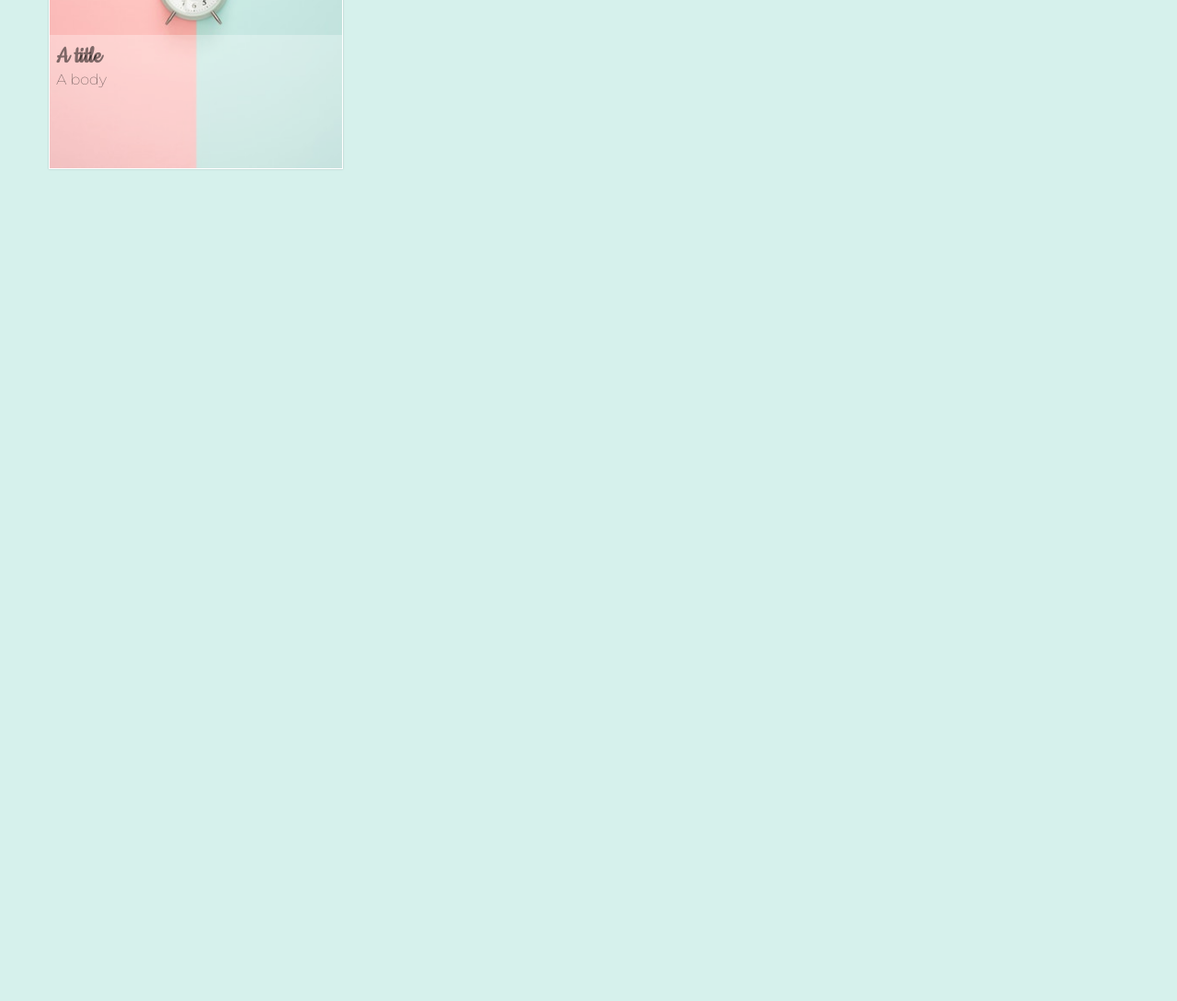
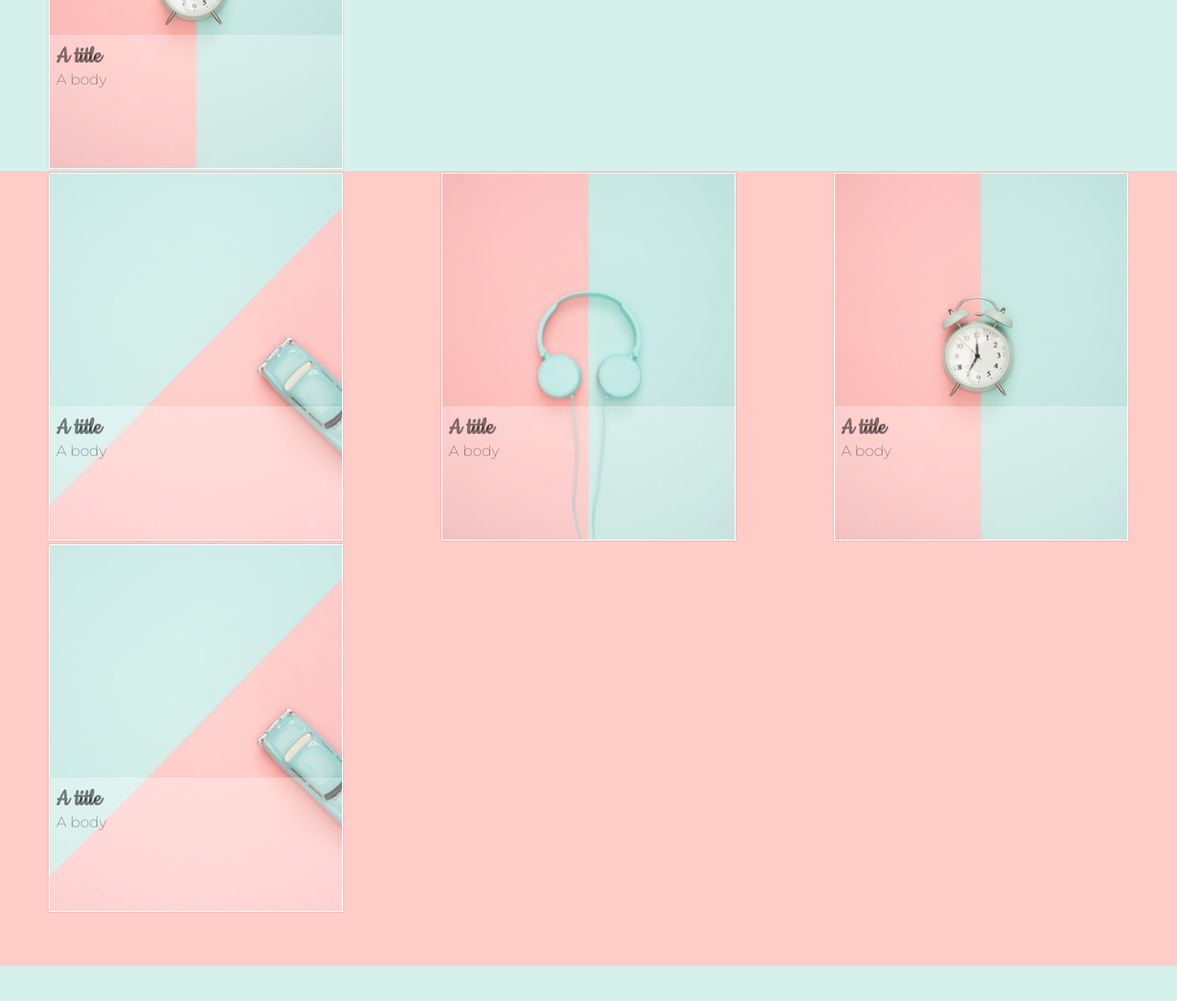
Before and after one commit to OneMuppet/onemuppet.github.io, a website with bundled scripts: page index.html in a window 1280 px wide. Shown: the part 2295-3384 px from the top of the page at 92% size. Before the commit the page ends 2595 px from the top, so only its background shows below. Built offline with nearby package versions, Linux system fonts and the light colour scheme.

Commit message:
add 4th section to demonstrate

```diff
--- a/index.html
+++ b/index.html
@@ -125,6 +125,28 @@
             <div slot="body">A body</div>
           </tq-card>
         </tq-section>
+        <tq-section>
+          <tq-card>
+            <img slot="img" src="images/card-1.jpg" />
+            <h3 slot="title">A title</h3>
+            <div slot="body">A body</div>
+          </tq-card>
+          <tq-card>
+            <img slot="img" src="images/card-2.jpg" />
+            <h3 slot="title">A title</h3>
+            <div slot="body">A body</div>
+          </tq-card>
+          <tq-card>
+            <img slot="img" src="images/card-3.jpg" />
+            <h3 slot="title">A title</h3>
+            <div slot="body">A body</div>
+          </tq-card>
+          <tq-card>
+            <img slot="img" src="images/card-1.jpg" />
+            <h3 slot="title">A title</h3>
+            <div slot="body">A body</div>
+          </tq-card>
+        </tq-section>
       </tq-section-list>
     </div>
   </div>
```
